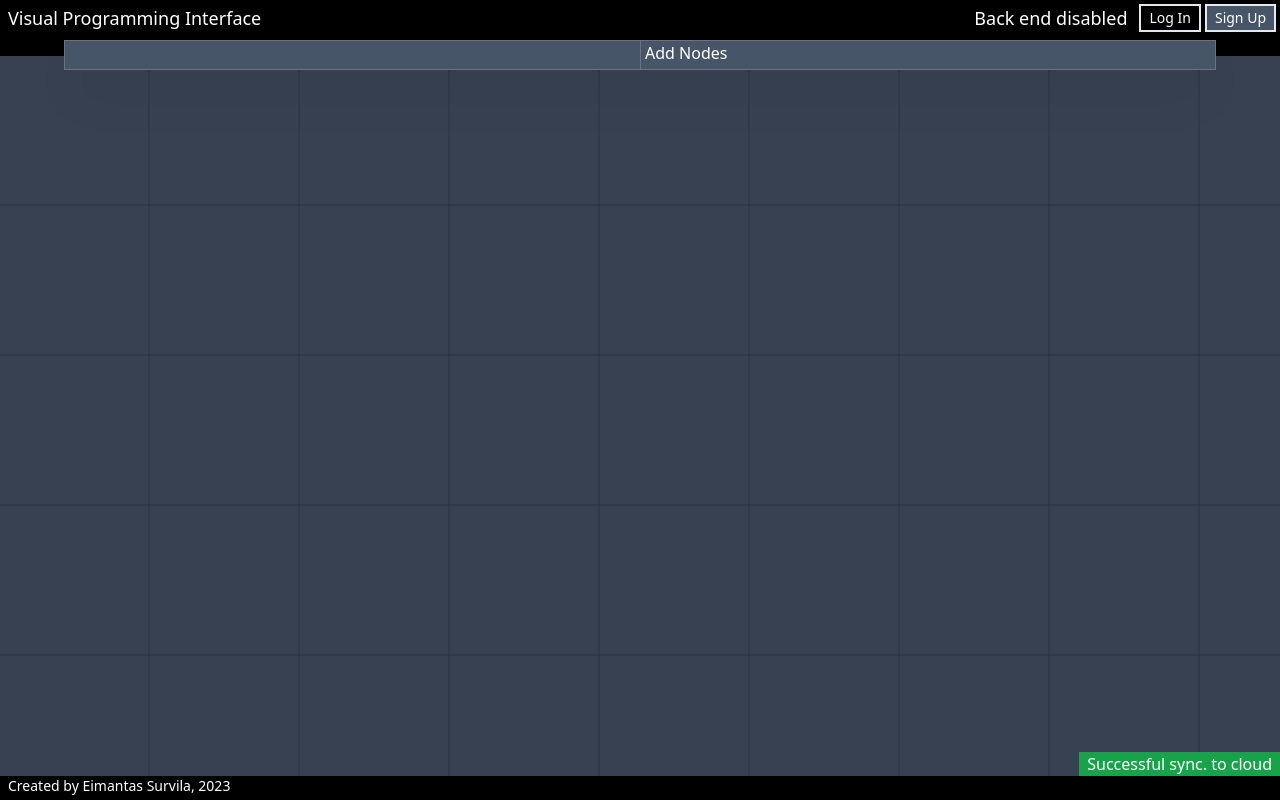
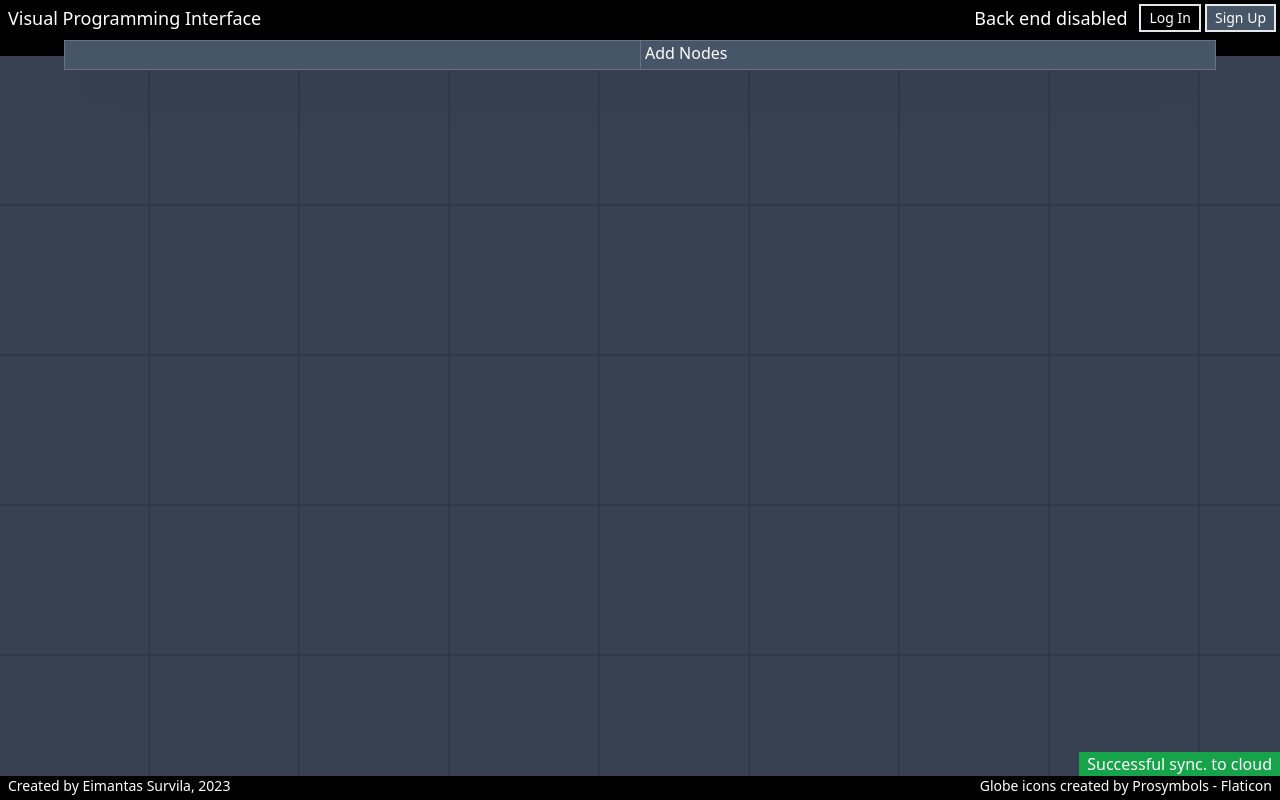
Before and after one commit to Survila-Dev/Visual-Calculator, a React (Create React App) app in the folder Frontend/vis-prog/: page / in a window 1280 px wide. Built offline with nearby package versions, Linux system fonts and the light colour scheme.

Commit message:
add favicon

```diff
--- a/Frontend/vis-prog/src/components/footer.tsx
+++ b/Frontend/vis-prog/src/components/footer.tsx
@@ -2,8 +2,9 @@ import React from "react"
 
 export const Footer: React.FC = () => {
     return (
-        <section className="flex-none z-20 px-2 pb-1 text-sm bg-black text-white min-h-0">
-            Created by Eimantas Survila, 2023
+        <section className="flex justify-between z-20 px-2 pb-1 text-sm bg-black text-white min-h-0">
+            <p>Created by Eimantas Survila, 2023</p>
+            <a href="https://www.flaticon.com/free-icons/globe" title="globe icons">Globe icons created by Prosymbols - Flaticon</a>
         </section>
         )
 }
```
Also changed, not shown: 2 other files (tests, documents, lock files or other folders).
